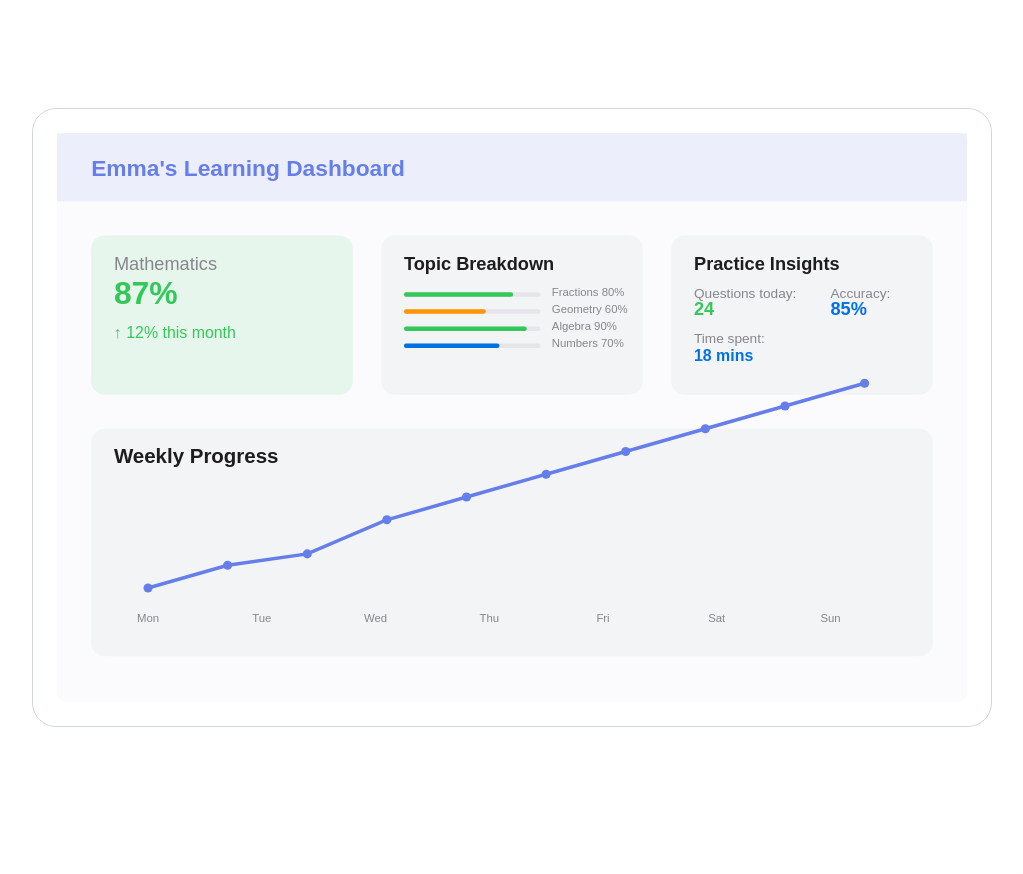
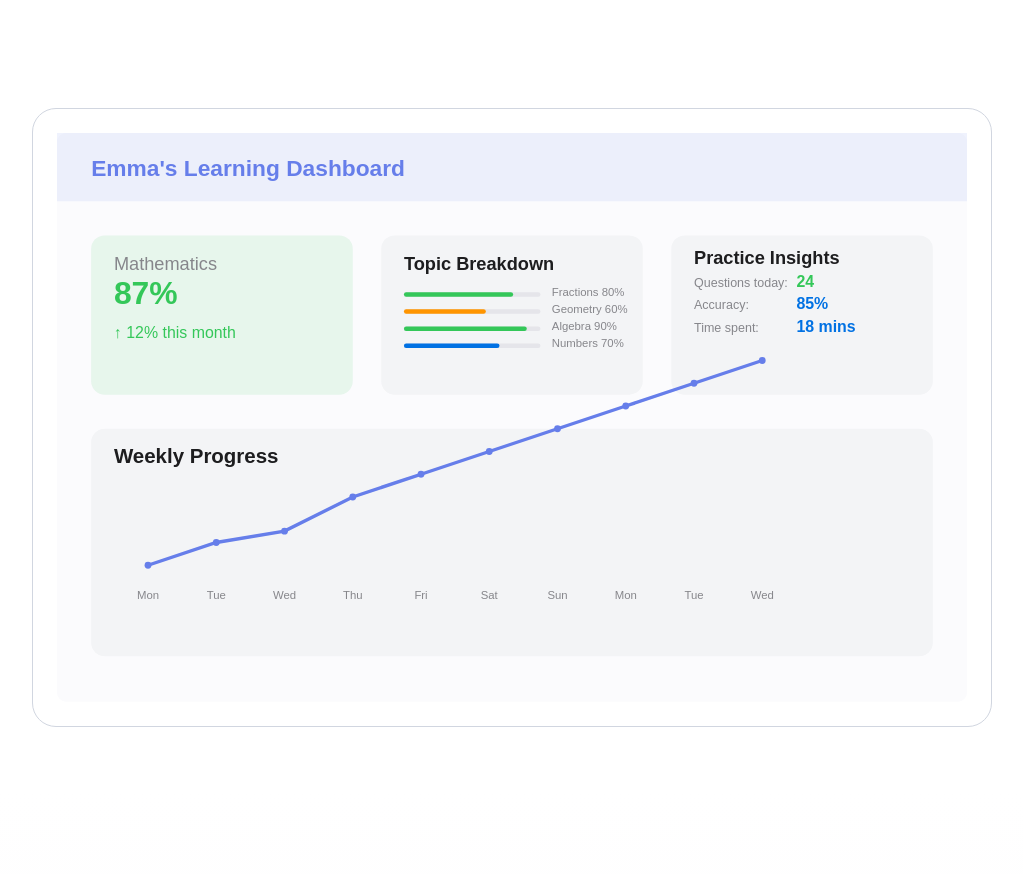
Before and after one commit to yasirmir1/kudos-ai, a React (Vite) app: page / in a window 1280 px wide. Shown: the part 540-1414 px from the top of the page, without its empty margins (128-1151 px from the left). Built offline with nearby package versions, Linux system fonts and the light colour scheme.

Commit message:
Fix spacing and progress line
Improved spacing for "Practice Insights" section and corrected the weekly progress line in the dashboard SVG to stay within bounds.

```diff
--- a/src/pages/Index.tsx
+++ b/src/pages/Index.tsx
@@ -151,45 +151,48 @@ const Index = () => {
               <rect x="305" y="185" width="84" height="4" rx="2" fill="#0071E3"></rect>
               <text x="435" y="188" fontFamily="Arial" fontSize="10" fill="#86868B">Numbers 70%</text>
 
-              {/* Topic Breakdown - replacing English tile */}
+              {/* Practice Insights - replacing English tile */}
               <rect x="540" y="90" width="230" height="140" rx="12" fill="#F3F4F6"></rect>
-              <text x="560" y="120" fontFamily="Arial" fontSize="16" fontWeight="600" fill="#1D1D1F">Practice Insights</text>
+              <text x="560" y="115" fontFamily="Arial" fontSize="16" fontWeight="600" fill="#1D1D1F">Practice Insights</text>
 
-              {/* Practice stats */}
-              <text x="560" y="145" fontFamily="Arial" fontSize="12" fill="#86868B">Questions today:</text>
-              <text x="560" y="160" fontFamily="Arial" fontSize="16" fontWeight="600" fill="#34C759">24</text>
+              {/* Practice stats - better spacing */}
+              <text x="560" y="135" fontFamily="Arial" fontSize="11" fill="#86868B">Questions today:</text>
+              <text x="650" y="135" fontFamily="Arial" fontSize="14" fontWeight="600" fill="#34C759">24</text>
 
-              <text x="680" y="145" fontFamily="Arial" fontSize="12" fill="#86868B">Accuracy:</text>
-              <text x="680" y="160" fontFamily="Arial" fontSize="16" fontWeight="600" fill="#0071E3">85%</text>
+              <text x="560" y="155" fontFamily="Arial" fontSize="11" fill="#86868B">Accuracy:</text>
+              <text x="650" y="155" fontFamily="Arial" fontSize="14" fontWeight="600" fill="#0071E3">85%</text>
 
-              <text x="560" y="185" fontFamily="Arial" fontSize="12" fill="#86868B">Time spent:</text>
-              <text x="560" y="200" fontFamily="Arial" fontSize="14" fontWeight="600" fill="#0071E3">18 mins</text>
+              <text x="560" y="175" fontFamily="Arial" fontSize="11" fill="#86868B">Time spent:</text>
+              <text x="650" y="175" fontFamily="Arial" fontSize="14" fontWeight="600" fill="#0071E3">18 mins</text>
 
               {/* Weekly Progress - Full Width */}
               <rect x="30" y="260" width="740" height="200" rx="12" fill="#F3F4F6"></rect>
               <text x="50" y="290" fontFamily="Arial" fontSize="18" fontWeight="600" fill="#1D1D1F">Weekly Progress</text>
 
-              {/* Extended line graph across full width but within container */}
-              <polyline points="80,400 150,380 220,370 290,340 360,320 430,300 500,280 570,260 640,240 710,220" stroke="#667EEA" strokeWidth="3" fill="none"></polyline>
-              <circle cx="80" cy="400" r="4" fill="#667EEA"></circle>
-              <circle cx="150" cy="380" r="4" fill="#667EEA"></circle>
-              <circle cx="220" cy="370" r="4" fill="#667EEA"></circle>
-              <circle cx="290" cy="340" r="4" fill="#667EEA"></circle>
-              <circle cx="360" cy="320" r="4" fill="#667EEA"></circle>
-              <circle cx="430" cy="300" r="4" fill="#667EEA"></circle>
-              <circle cx="500" cy="280" r="4" fill="#667EEA"></circle>
-              <circle cx="570" cy="260" r="4" fill="#667EEA"></circle>
-              <circle cx="640" cy="240" r="4" fill="#667EEA"></circle>
-              <circle cx="710" cy="220" r="4" fill="#667EEA"></circle>
+              {/* Extended line graph within container bounds */}
+              <polyline points="80,380 140,360 200,350 260,320 320,300 380,280 440,260 500,240 560,220 620,200" stroke="#667EEA" strokeWidth="3" fill="none"></polyline>
+              <circle cx="80" cy="380" r="3" fill="#667EEA"></circle>
+              <circle cx="140" cy="360" r="3" fill="#667EEA"></circle>
+              <circle cx="200" cy="350" r="3" fill="#667EEA"></circle>
+              <circle cx="260" cy="320" r="3" fill="#667EEA"></circle>
+              <circle cx="320" cy="300" r="3" fill="#667EEA"></circle>
+              <circle cx="380" cy="280" r="3" fill="#667EEA"></circle>
+              <circle cx="440" cy="260" r="3" fill="#667EEA"></circle>
+              <circle cx="500" cy="240" r="3" fill="#667EEA"></circle>
+              <circle cx="560" cy="220" r="3" fill="#667EEA"></circle>
+              <circle cx="620" cy="200" r="3" fill="#667EEA"></circle>
 
               {/* Day labels */}
-              <text x="80" y="430" fontFamily="Arial" fontSize="10" fill="#86868B" textAnchor="middle">Mon</text>
-              <text x="180" y="430" fontFamily="Arial" fontSize="10" fill="#86868B" textAnchor="middle">Tue</text>
-              <text x="280" y="430" fontFamily="Arial" fontSize="10" fill="#86868B" textAnchor="middle">Wed</text>
-              <text x="380" y="430" fontFamily="Arial" fontSize="10" fill="#86868B" textAnchor="middle">Thu</text>
-              <text x="480" y="430" fontFamily="Arial" fontSize="10" fill="#86868B" textAnchor="middle">Fri</text>
-              <text x="580" y="430" fontFamily="Arial" fontSize="10" fill="#86868B" textAnchor="middle">Sat</text>
-              <text x="680" y="430" fontFamily="Arial" fontSize="10" fill="#86868B" textAnchor="middle">Sun</text>
+              <text x="80" y="410" fontFamily="Arial" fontSize="10" fill="#86868B" textAnchor="middle">Mon</text>
+              <text x="140" y="410" fontFamily="Arial" fontSize="10" fill="#86868B" textAnchor="middle">Tue</text>
+              <text x="200" y="410" fontFamily="Arial" fontSize="10" fill="#86868B" textAnchor="middle">Wed</text>
+              <text x="260" y="410" fontFamily="Arial" fontSize="10" fill="#86868B" textAnchor="middle">Thu</text>
+              <text x="320" y="410" fontFamily="Arial" fontSize="10" fill="#86868B" textAnchor="middle">Fri</text>
+              <text x="380" y="410" fontFamily="Arial" fontSize="10" fill="#86868B" textAnchor="middle">Sat</text>
+              <text x="440" y="410" fontFamily="Arial" fontSize="10" fill="#86868B" textAnchor="middle">Sun</text>
+              <text x="500" y="410" fontFamily="Arial" fontSize="10" fill="#86868B" textAnchor="middle">Mon</text>
+              <text x="560" y="410" fontFamily="Arial" fontSize="10" fill="#86868B" textAnchor="middle">Tue</text>
+              <text x="620" y="410" fontFamily="Arial" fontSize="10" fill="#86868B" textAnchor="middle">Wed</text>
             </svg>
           </div>
         </div>
```
